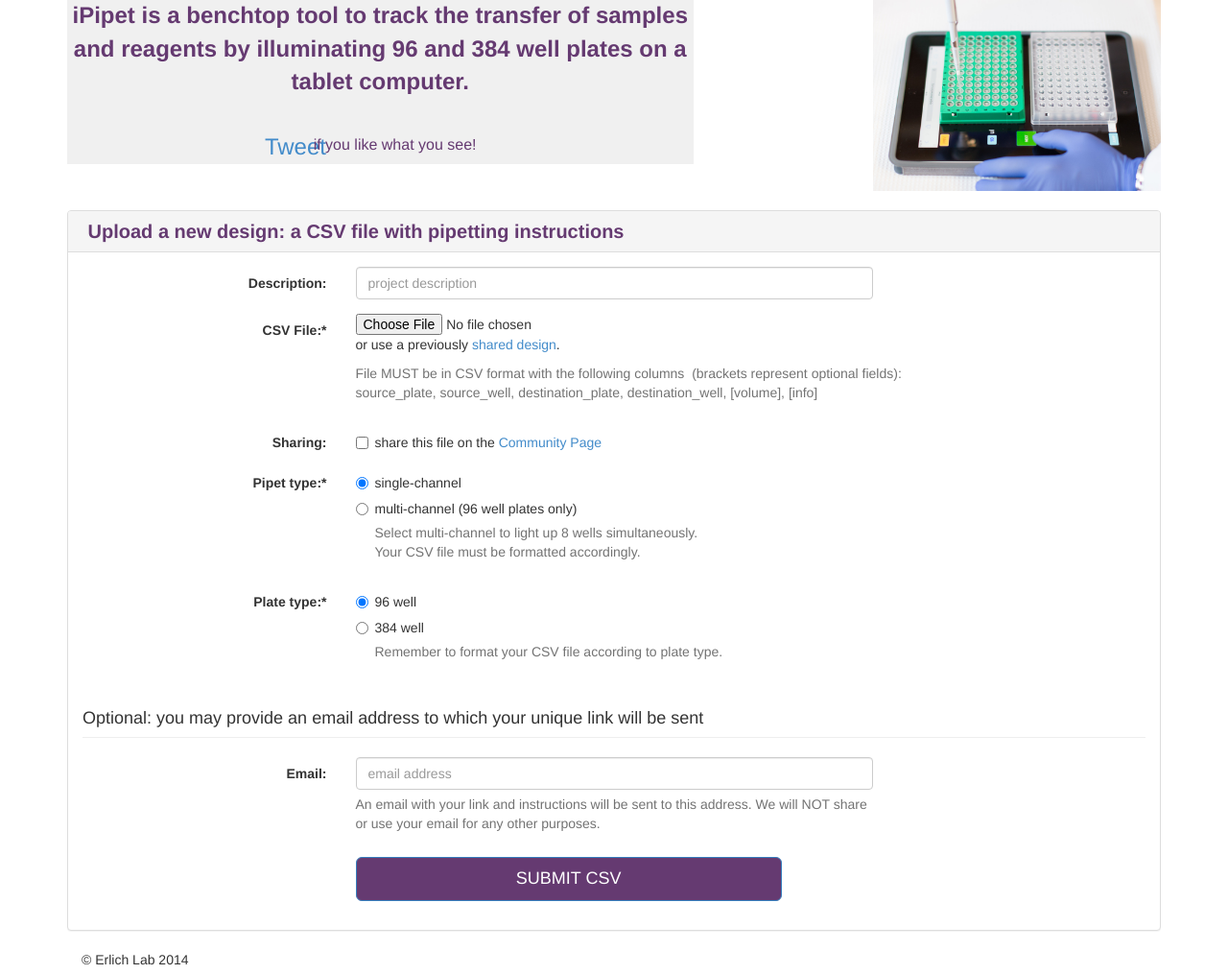
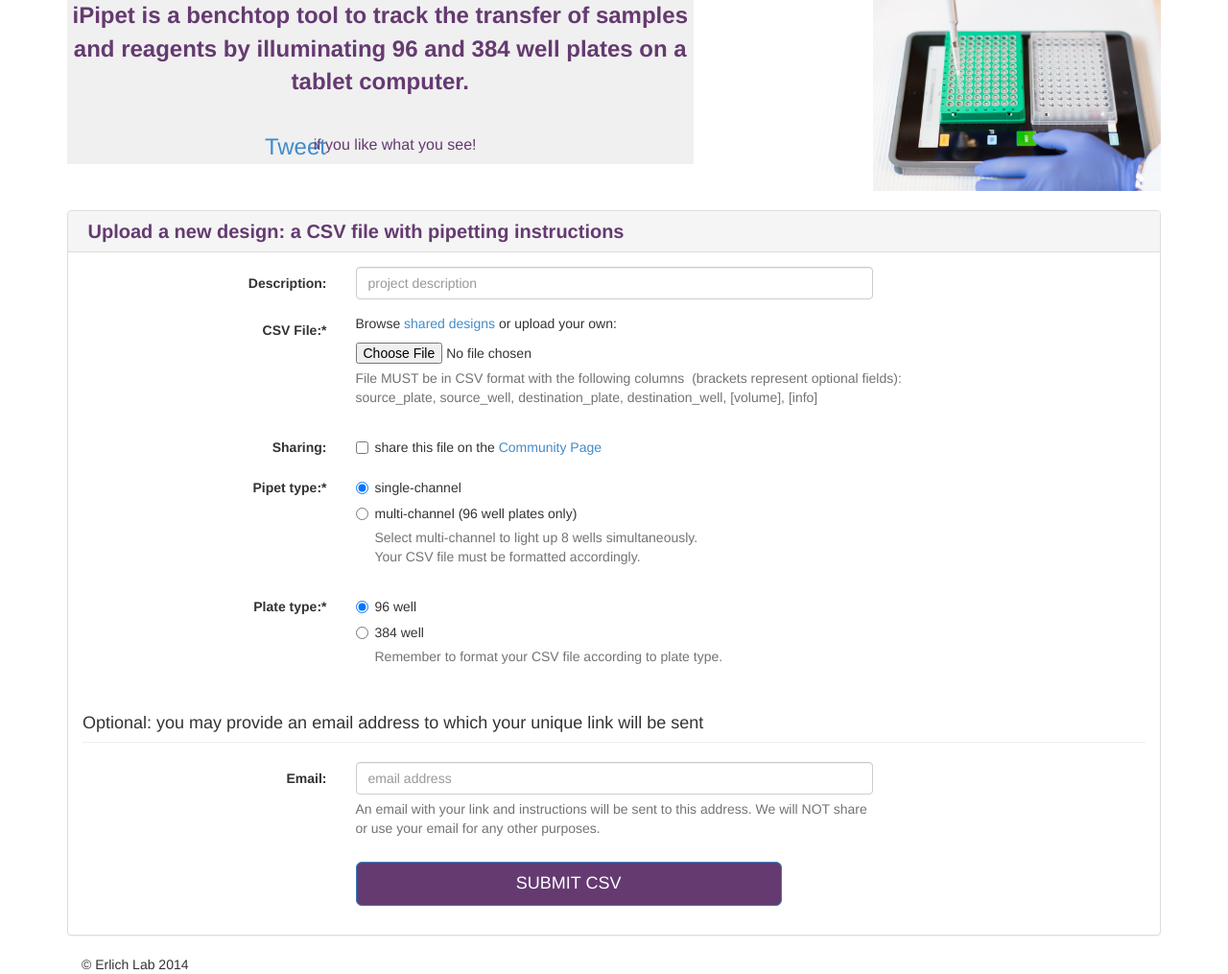
Before and after one commit to dinovski/iPipet, a Flask app: page /home in a window 1280 px wide. Shown: the part 199-1214 px from the top of the page at 96% size. Run offline with Flask 2, Linux system fonts and the light colour scheme; some libraries are stand-ins or nearby versions.

Commit message:
edited CSV file upload info

```diff
--- a/templates/home.html
+++ b/templates/home.html
@@ -120,10 +120,10 @@ copyright (c) 2014 Dina Zielinski (dina@wi.mit.edu)
   <div class="form-group">
     <label for="input_pooling_file" class="col-sm-3 control-label">CSV&nbsp;File:*</label>
     <div class="col-sm-9">
+	<p>
+       Browse <a href="{{ url_for("community") }}">shared designs</a> or upload your own:
+       </p>
        <input type="file" name="csv_file" id="input_pooling_file">
-       <p>
-       or use a previously <a href="{{ url_for("community") }}">shared design</a>.
-       </p>
        <p class="help-block">
 File MUST be in CSV format with the following columns &nbsp;(brackets represent optional fields):<br/>
 source_plate, source_well, destination_plate, destination_well, [volume], [info]
```
